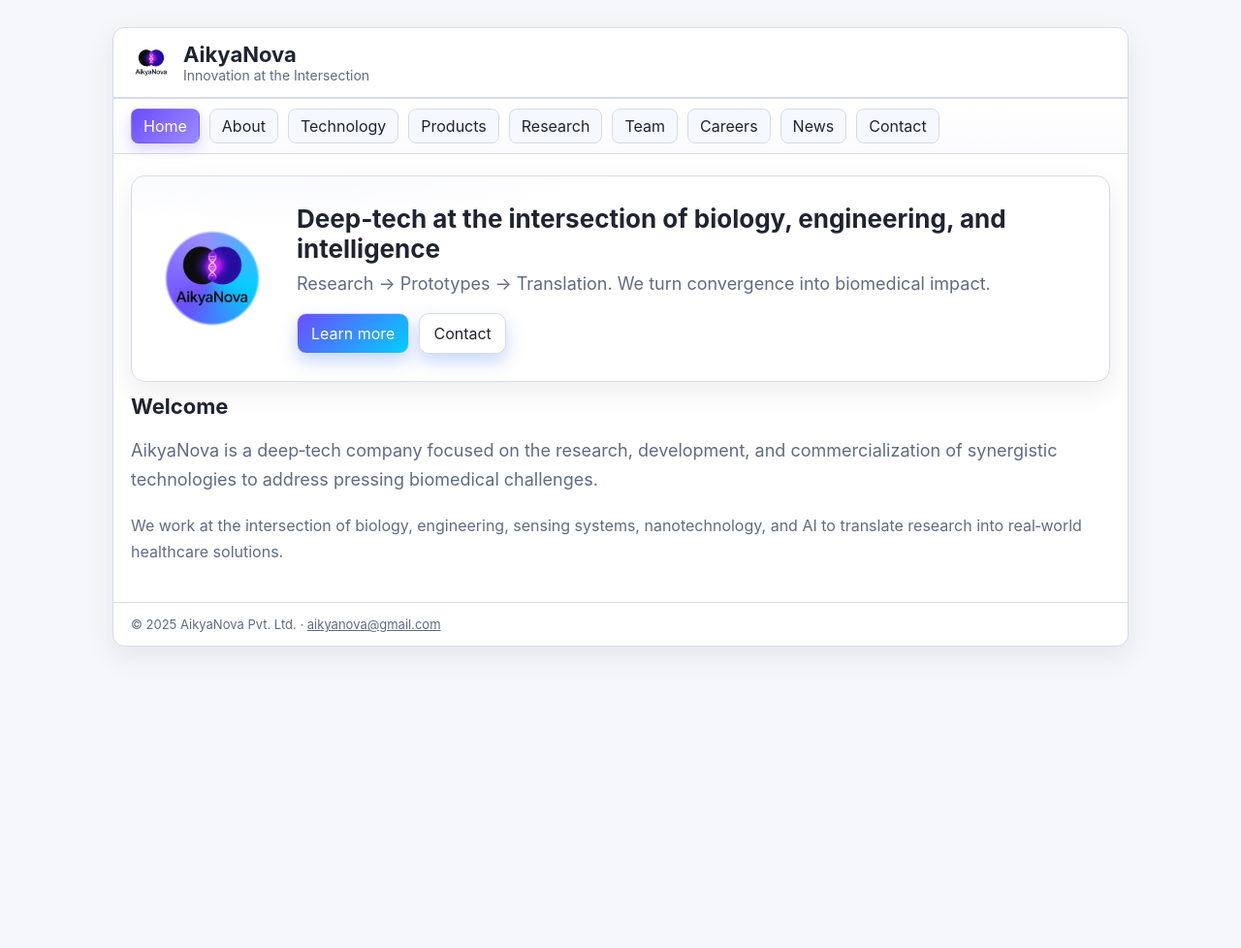
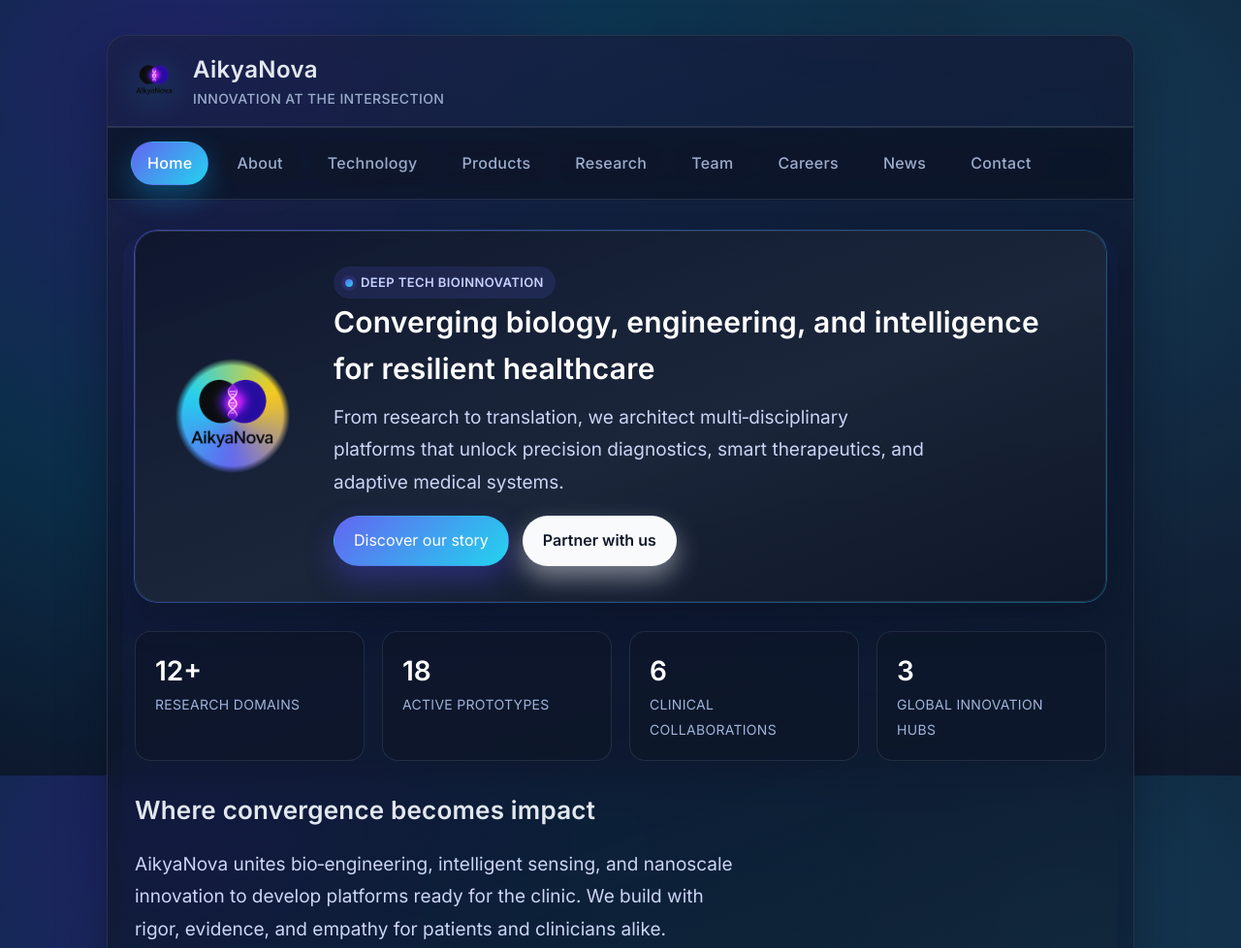
Before and after one commit to ashwindesai94/aikyanova, a plain HTML site: page index.html in a window 1280 px wide. Shown: the top 978 px of the page at 97% size. Before the commit the page ends 828 px from the top, so only its background shows below. Drawn offline with Linux system fonts and the light colour scheme.

Commit message:
new updates

```diff
--- a/index.html
+++ b/index.html
@@ -36,19 +36,42 @@
 <section class="hero">
 <div class="logo-wrap"><img class="logo" src="logo_2.png" alt="AikyaNova logo animated"></div>
 <div>
-<h2>Deep‑tech at the intersection of biology, engineering, and intelligence</h2>
-<p class="lead">Research → Prototypes → Translation. We turn convergence into biomedical impact.</p>
+<div class="inline-badge"><span></span>Deep tech bioinnovation</div>
+<h2>Converging biology, engineering, and intelligence for resilient healthcare</h2>
+<p class="lead">From research to translation, we architect multi‑disciplinary platforms that unlock precision diagnostics, smart therapeutics, and adaptive medical systems.</p>
 <div class="cta">
-<a class="button" href="about.html">Learn more</a>
-<a class="button secondary" href="contact.html">Contact</a>
+<a class="button" href="about.html">Discover our story</a>
+<a class="button secondary" href="contact.html">Partner with us</a>
 </div>
 </div>
 </section>
 
+<div class="stats">
+<div class="stat"><strong>12+</strong><span>Research domains</span></div>
+<div class="stat"><strong>18</strong><span>Active prototypes</span></div>
+<div class="stat"><strong>6</strong><span>Clinical collaborations</span></div>
+<div class="stat"><strong>3</strong><span>Global innovation hubs</span></div>
+</div>
 
-<h2>Welcome</h2>
-<p class="lead">AikyaNova is a deep‑tech company focused on the research, development, and commercialization of synergistic technologies to address pressing biomedical challenges.</p>
-<p>We work at the intersection of biology, engineering, sensing systems, nanotechnology, and AI to translate research into real‑world healthcare solutions.</p>
+<h2>Where convergence becomes impact</h2>
+<p class="lead">AikyaNova unites bio‑engineering, intelligent sensing, and nanoscale innovation to develop platforms ready for the clinic. We build with rigor, evidence, and empathy for patients and clinicians alike.</p>
+
+<div class="feature-grid">
+<article class="feature-card">
+<h3>Bio‑intelligent platforms</h3>
+<p>Hybridize synthetic biology, soft robotics, and machine learning to deliver responsive medical systems that adapt to patient needs in real time.</p>
+</article>
+<article class="feature-card">
+<h3>Translational pipelines</h3>
+<p>Purpose‑built labs accelerate proof‑of‑concept to clinical readiness with robust quality frameworks and through partnering with leading institutions.</p>
+</article>
+<article class="feature-card">
+<h3>Data‑driven ecosystems</h3>
+<p>Securely orchestrate multimodal data, compliant cloud infrastructure, and AI co‑pilots to enable predictive insights across the care continuum.</p>
+</article>
+</div>
+
+<p>We collaborate with healthcare providers, academic centers, and industry partners to deploy pilot programs that validate our technologies against real‑world clinical workflows. Every solution is designed to scale responsibly while maintaining safety, compliance, and equitable access.</p>
 </div>
 <div class="footer">© <span id="y"></span> AikyaNova Pvt. Ltd. · <a href="mailto:aikyanova@gmail.com">aikyanova@gmail.com</a></div>
 </div>
--- a/styles.css
+++ b/styles.css
@@ -1,55 +1,64 @@
+@import url('https://fonts.googleapis.com/css2?family=Inter:wght@400;500;600;700&display=swap');
+
 :root{
-  /* Professional, attractive palette */
-  --bg: #f5f7fb;             /* page bg */
-  --card:#ffffff;            /* surface */
-  --text:#1f2430;            /* primary text */
-  --muted:#5f6b85;           /* secondary text */
-  --border:#d6dbe7;          /* subtle border */
-  --link:#2563eb;            /* action blue */
-  --brand:#6d4cff;           /* brand indigo */
-  --brand-2:#9b8cff;         /* soft indigo */
-  --accent:#00d0ff;          /* electric cyan accent */
-  --shadow: 0 10px 30px rgba(24,28,44,.08);
+  /* Aurora-inspired professional palette */
+  --bg:#040b1a;                  /* page background */
+  --bg-gradient:radial-gradient(circle at 15% 10%, rgba(79,70,229,.36) 0%, rgba(14,165,233,.18) 32%, transparent 60%),
+                   radial-gradient(circle at 85% 18%, rgba(56,189,248,.22) 0%, transparent 55%),
+                   linear-gradient(160deg, #070f1f 0%, #0b1528 45%, #0f172a 100%);
+  --card:rgba(15,23,42,.82);      /* frosted surface */
+  --card-strong:rgba(30,41,59,.88);
+  --text:#e2e8f0;                 /* primary text */
+  --muted:#9baccc;                /* secondary text */
+  --border:rgba(148,163,184,.18); /* subtle border */
+  --link:#38bdf8;                 /* accent link */
+  --brand:#6366f1;                /* indigo */
+  --brand-2:#22d3ee;              /* bright cyan */
+  --accent:#facc15;               /* golden accent */
+  --shadow:0 24px 50px rgba(8,14,29,.45);
+  --shadow-soft:0 18px 35px rgba(8,14,29,.35);
 }
 *{box-sizing:border-box}
 html,body{height:100%}
-body{margin:0;font-family:-apple-system,BlinkMacSystemFont,"Segoe UI",Roboto,Helvetica,Arial,"Apple Color Emoji","Segoe UI Emoji";background:var(--bg);color:var(--text)}
-.container{max-width:1080px;margin:28px auto;padding:0 16px}
-.box{background:var(--card);border:1px solid var(--border);border-radius:12px;box-shadow:var(--shadow);overflow:hidden}
-.header,.footer{padding:14px 18px;border-bottom:1px solid var(--border)}
-.footer{border-top:1px solid var(--border);border-bottom:none;color:var(--muted);font-size:13px}
-.brand{display:flex;align-items:center;gap:12px}
-.brand img{width:42px;height:42px}
-.brand h1{font-size:22px;margin:0}
-.tag{color:var(--muted);font-size:14px}
+body{margin:0;font-family:"Inter",-apple-system,BlinkMacSystemFont,"Segoe UI",Roboto,Helvetica,Arial,sans-serif;background:var(--bg);background-image:var(--bg-gradient);color:var(--text);line-height:1.6}
+.container{max-width:1100px;margin:36px auto;padding:0 20px}
+.box{position:relative;background:var(--card);border:1px solid var(--border);border-radius:20px;box-shadow:var(--shadow);overflow:hidden;backdrop-filter:saturate(140%) blur(18px)}
+.box::before{content:"";position:absolute;inset:0;background:linear-gradient(160deg, rgba(99,102,241,.18) 0%, transparent 40%, rgba(34,211,238,.12) 100%);opacity:.65;pointer-events:none}
+.header,.footer{position:relative;padding:16px 24px;border-bottom:1px solid var(--border)}
+.footer{border-top:1px solid var(--border);border-bottom:none;color:var(--muted);font-size:13px;display:flex;justify-content:space-between;align-items:center;flex-wrap:wrap;gap:8px}
+.brand{display:flex;align-items:center;gap:16px}
+.brand img{width:48px;height:48px;filter:drop-shadow(0 10px 18px rgba(34,211,238,.28))}
+.brand h1{font-size:24px;margin:0;font-weight:600;letter-spacing:.4px}
+.tag{color:var(--muted);font-size:14px;font-weight:500;letter-spacing:.4px;text-transform:uppercase}
 
 /* Top nav */
-nav{display:flex;flex-wrap:wrap;gap:10px;padding:10px 18px;border-top:1px solid var(--border);border-bottom:1px solid var(--border);background:linear-gradient(180deg, #fff, #fbfbfe)}
-nav a{padding:7px 12px;border:1px solid var(--border);border-radius:8px;text-decoration:none;color:var(--text);background:#f6f8ff;transition:.2s ease}
-nav a:hover{background:#eef2ff;transform:translateY(-1px)}
-nav a.active{background:linear-gradient(135deg, var(--brand), var(--brand-2));color:#fff;border-color:transparent;box-shadow:0 6px 14px rgba(109,76,255,.22)}
+nav{position:relative;display:flex;flex-wrap:wrap;gap:12px;padding:14px 24px;border-top:1px solid var(--border);border-bottom:1px solid var(--border);background:rgba(10,20,38,.65);backdrop-filter:blur(16px)}
+nav a{padding:9px 16px;border:1px solid transparent;border-radius:999px;text-decoration:none;color:var(--muted);background:rgba(15,23,42,.6);transition:.25s ease;font-weight:500;letter-spacing:.3px}
+nav a:hover{color:#fff;border-color:rgba(99,102,241,.6);box-shadow:0 10px 20px rgba(15,23,42,.5);transform:translateY(-2px)}
+nav a.active{color:#fff;background:linear-gradient(135deg, var(--brand), var(--brand-2));border-color:transparent;box-shadow:0 12px 28px rgba(14,165,233,.35)}
 
-.main{padding:22px 18px}
-h2{font-size:22px;margin:12px 0}
-h3{font-size:18px;margin:10px 0}
-p{color:var(--muted);line-height:1.7}
+.main{position:relative;padding:32px 28px 36px;z-index:1}
+.main::before{content:"";position:absolute;inset:40px 16px 0;border-radius:20px;background:linear-gradient(160deg, rgba(79,70,229,.15) 0%, transparent 55%, rgba(250,204,21,.08) 100%);opacity:.6;pointer-events:none;z-index:-1}
+h2{font-size:26px;margin:18px 0 10px;font-weight:600;letter-spacing:.2px}
+h3{font-size:20px;margin:16px 0 6px;font-weight:600}
+p{color:var(--muted);line-height:1.75;font-size:16px}
 a{color:var(--link)}
-.lead{font-size:18px}
+.lead{font-size:19px;color:#cbd5f5;max-width:620px}
 
 /* Hero (home) */
-.hero{position:relative;display:grid;grid-template-columns:120px 1fr;gap:22px;align-items:center;padding:28px;border:1px solid var(--border);border-radius:14px;background: radial-gradient(1200px 400px at 15% -50%, #eef0ff 0%, #ffffff 40%),
- linear-gradient(135deg, rgba(109,76,255,.08), rgba(0,208,255,.06));
- box-shadow: var(--shadow)}
-.hero .logo-wrap{position:relative;width:110px;height:110px;display:grid;place-items:center}
+.hero{position:relative;display:grid;grid-template-columns:140px 1fr;gap:28px;align-items:center;padding:36px;border:1px solid rgba(148,163,184,.12);border-radius:24px;background:linear-gradient(160deg, rgba(15,23,42,.9) 0%, rgba(30,41,59,.82) 55%, rgba(15,23,42,.95) 100%);
+ box-shadow:var(--shadow-soft)}
+.hero::after{content:"";position:absolute;inset:-2px;border-radius:inherit;padding:1px;background:linear-gradient(135deg, rgba(99,102,241,.8), rgba(34,211,238,.5));-webkit-mask:linear-gradient(#000,#000) content-box,linear-gradient(#000,#000);-webkit-mask-composite:xor;mask-composite:exclude;opacity:.7}
+.hero .logo-wrap{position:relative;width:128px;height:128px;display:grid;place-items:center}
 /* animated halo behind PNG */
-.hero .logo-wrap::before{content:"";position:absolute;inset:-8px;-webkit-mask:radial-gradient(circle at center, #000 52%, transparent 55%);mask:radial-gradient(circle at center, #000 52%, transparent 55%);background:conic-gradient(from 0deg, var(--brand), var(--brand-2), var(--accent), var(--brand));filter:blur(6px);animation:spin 8s linear infinite}
-.hero .logo{width:96px;height:96px;display:block;animation:float 6s ease-in-out infinite}
-.hero h2{margin:0 0 6px 0;font-size:26px}
+.hero .logo-wrap::before{content:"";position:absolute;inset:-12px;-webkit-mask:radial-gradient(circle at center, #000 48%, transparent 55%);mask:radial-gradient(circle at center, #000 48%, transparent 55%);background:conic-gradient(from 0deg, var(--brand), var(--brand-2), var(--accent), var(--brand));filter:blur(8px);animation:spin 10s linear infinite}
+.hero .logo{width:110px;height:110px;display:block;animation:float 6s ease-in-out infinite}
+.hero h2{margin:0 0 10px;font-size:30px;font-weight:600;color:#fff}
 .hero p{margin:0}
-.cta{margin-top:14px;display:flex;gap:10px;flex-wrap:wrap}
-.button{display:inline-flex;align-items:center;gap:8px;padding:10px 14px;border-radius:10px;border:1px solid var(--border);text-decoration:none;color:#fff;background:linear-gradient(135deg, var(--brand), var(--accent));box-shadow:0 8px 18px rgba(37,99,235,.25);transition:.2s}
-.button:hover{transform:translateY(-1px);box-shadow:0 10px 22px rgba(37,99,235,.35)}
-.button.secondary{color:var(--text);background:#fff}
+.cta{margin-top:18px;display:flex;gap:14px;flex-wrap:wrap}
+.button{display:inline-flex;align-items:center;gap:10px;padding:12px 20px;border-radius:999px;border:1px solid transparent;text-decoration:none;color:#fff;background:linear-gradient(135deg, var(--brand), var(--brand-2));box-shadow:0 14px 30px rgba(79,70,229,.35);transition:.25s}
+.button:hover{transform:translateY(-3px);box-shadow:0 18px 36px rgba(79,70,229,.45)}
+.button.secondary{color:#0f172a;background:#f8fafc;font-weight:600;box-shadow:0 12px 26px rgba(248,250,252,.45);border:1px solid rgba(255,255,255,.4)}
 
 /* Logo motion */
 @keyframes float{0%,100%{transform:translateY(0)}50%{transform:translateY(-6px)}}
@@ -58,8 +67,30 @@ a{color:var(--link)}
 /* Footer tiny links */
 .footer a{color:var(--muted)}
 
+/* Highlight cards */
+.feature-grid{margin:36px 0 8px;display:grid;grid-template-columns:repeat(auto-fit,minmax(240px,1fr));gap:20px}
+.feature-card{position:relative;padding:22px;border-radius:18px;background:var(--card-strong);border:1px solid rgba(148,163,184,.16);box-shadow:var(--shadow-soft);overflow:hidden;transition:transform .25s ease, border-color .25s ease}
+.feature-card::after{content:"";position:absolute;inset:0;background:linear-gradient(140deg, rgba(99,102,241,.16), transparent 45%, rgba(250,204,21,.15));opacity:.85;pointer-events:none}
+.feature-card h3{margin:0 0 6px;color:#fff;font-size:19px}
+.feature-card p{margin:0;color:#afbee3;font-size:15px}
+.feature-card:hover{transform:translateY(-6px);border-color:rgba(56,189,248,.5)}
+
+/* Inline badge */
+.inline-badge{display:inline-flex;align-items:center;gap:8px;padding:6px 12px;border-radius:999px;background:rgba(99,102,241,.15);color:#c7d2fe;font-size:13px;font-weight:600;text-transform:uppercase;letter-spacing:.4px}
+.inline-badge span{display:inline-block;width:8px;height:8px;border-radius:50%;background:linear-gradient(135deg, var(--brand), var(--brand-2));box-shadow:0 0 0 4px rgba(99,102,241,.15)}
+
+/* Stat bar */
+.stats{margin:30px 0;display:flex;flex-wrap:wrap;gap:18px}
+.stat{flex:1 1 180px;padding:18px 20px;border-radius:16px;background:rgba(15,23,42,.7);border:1px solid rgba(148,163,184,.16)}
+.stat strong{display:block;font-size:28px;font-weight:600;color:#fff}
+.stat span{color:#9fb4db;font-size:14px;letter-spacing:.3px;text-transform:uppercase}
+
 /* Responsive */
 @media (max-width:640px){
-  .hero{grid-template-columns:1fr;gap:14px}
+  nav{padding:12px 18px}
+  .hero{grid-template-columns:1fr;gap:18px;padding:26px}
   .hero .logo-wrap{margin:0 auto}
+  .hero h2{font-size:26px;text-align:center}
+  .hero p,.cta{justify-content:center;text-align:center}
+  .main{padding:26px 20px}
 }
```
